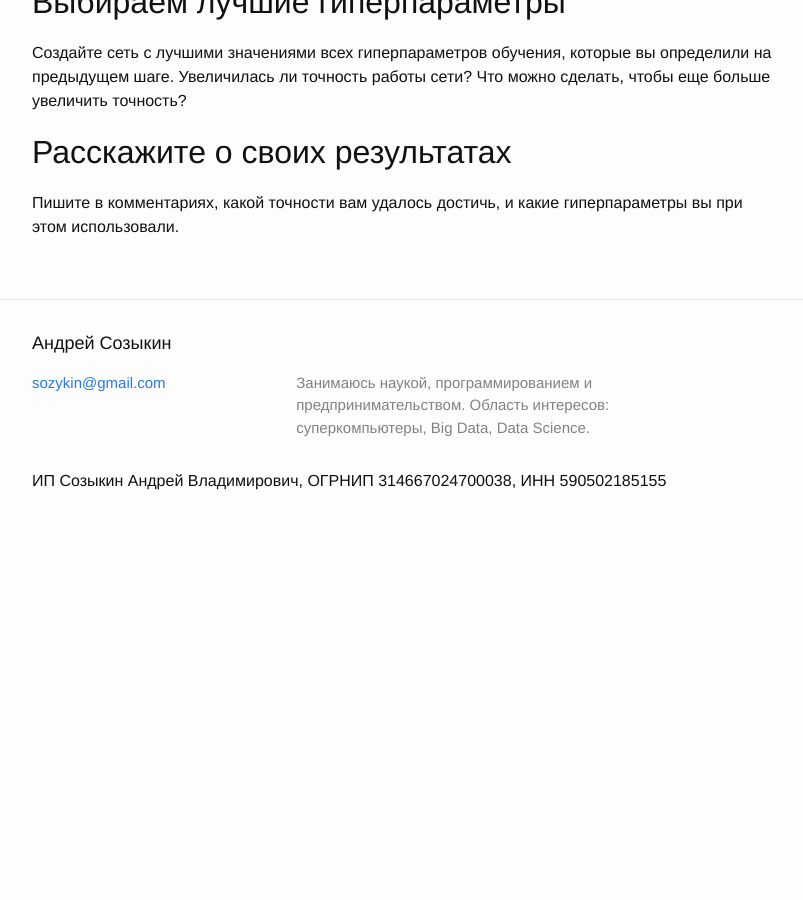
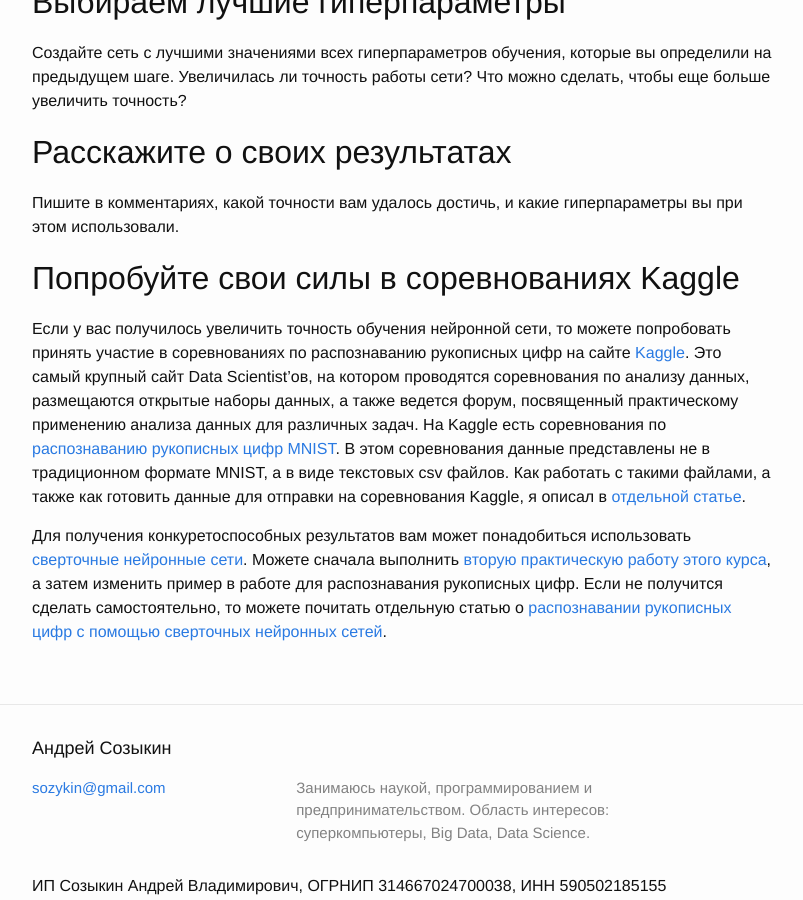
Before and after one commit to sozykin/asozykin.ru, a Jekyll site: the page built from _pages/courses/nnpython-lab1.md, in a window 1280 px wide and 900 px high, scrolled down 5616 px. Shown: the whole window, without its empty margins (238-1041 px from the left). Built offline with Jekyll 4.4.1, drawn with Linux system fonts in a browser that asks for light colours; comment, search, counter and statistics services are not loaded; before the commit the page ends 6154 px from its top, so only the background shows below that.

Commit message:
Updated the descriprion of first lab in nnpython course

```diff
--- a/_pages/courses/nnpython-lab1.md
+++ b/_pages/courses/nnpython-lab1.md
@@ -191,3 +191,9 @@ Epoch 100/100
 ## Расскажите о своих результатах
 
 Пишите в комментариях, какой точности вам удалось достичь, и какие гиперпараметры вы при этом использовали.
+
+## Попробуйте свои силы в соревнованиях Kaggle
+
+Если у вас получилось увеличить точность обучения нейронной сети, то можете попробовать принять участие в соревнованиях по распознаванию рукописных цифр на сайте [Kaggle](https://www.kaggle.com/). Это самый крупный сайт Data Scientist'ов, на котором проводятся соревнования по анализу данных, размещаются открытые наборы данных, а также ведется форум, посвященный практическому применению анализа данных для различных задач. На Kaggle есть соревнования по [распознаванию рукописных цифр MNIST](https://www.kaggle.com/c/digit-recognizer). В этом соревнования данные представлены не в традиционном формате MNIST, а в виде текстовых csv файлов. Как работать с такими файлами, а также как готовить данные для отправки на соревнования Kaggle, я описал в [отдельной статье](/deep_learning/2017/05/10/MNIST-On-Kaggle.html).
+
+Для получения конкуретоспособных результатов вам может понадобиться использовать [сверточные нейронные сети](https://youtu.be/52U4BG0ENiM). Можете сначала выполнить [вторую практическую работу этого курса](/courses/nnpython-lab2), а затем изменить пример в работе для распознавания рукописных цифр. Если не получится сделать самостоятельно, то можете почитать отдельную статью о [распознавании рукописных цифр с помощью сверточных нейронных сетей](/deep_learning/2017/05/08/CNN-for-MNIST.html).
```
